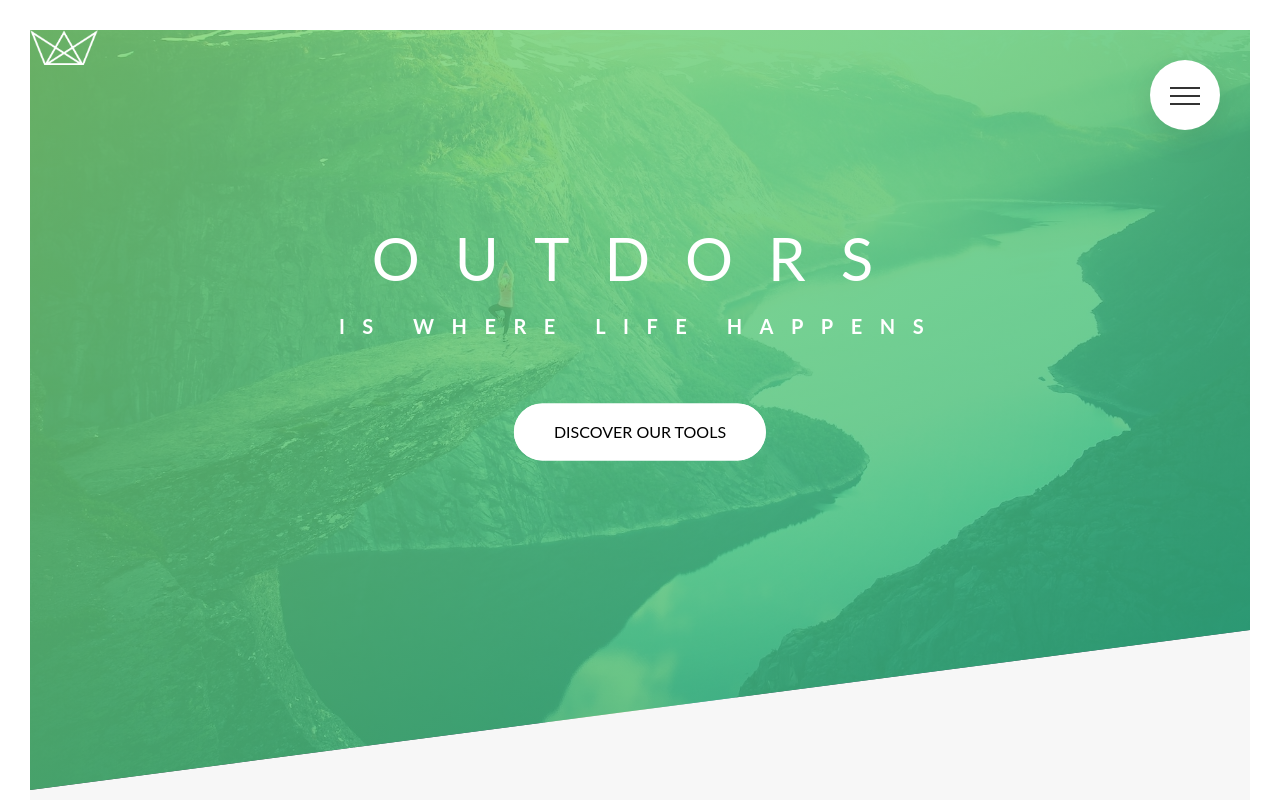
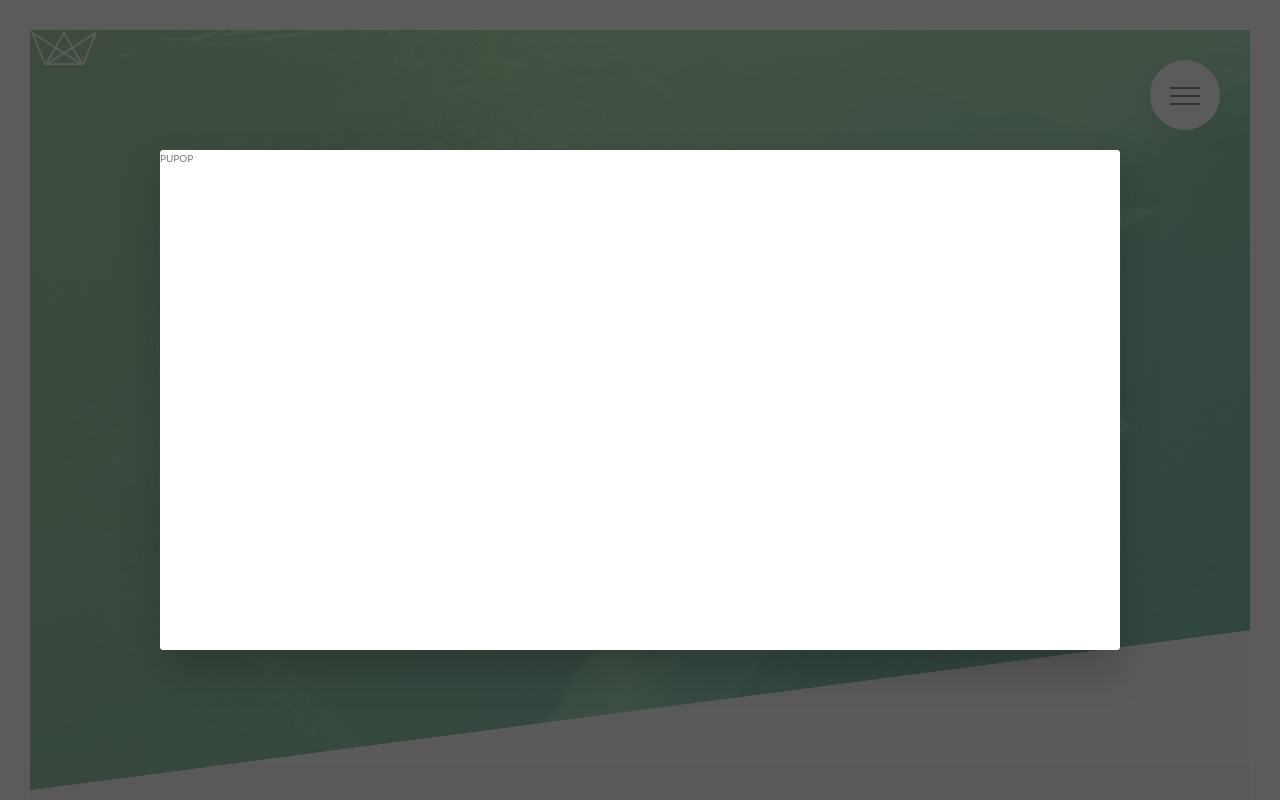
Before and after one commit to cyrus1991/advance_css, a website: page index.html in a window 1280 px wide. Shown: the top 800 px of the page. Drawn offline with Linux system fonts and the light colour scheme.

Commit message:
start the popup section

```diff
--- a/index.html
+++ b/index.html
@@ -368,6 +368,11 @@
     </div>
   </footer>
 
+  <div class="popup">
+    <div class="popup__content">
+      PUPOP
+    </div>
+  </div>
 
 
   <!-- <section class="grid-test">
--- a/sass/abstracts/_mixins.sass
+++ b/sass/abstracts/_mixins.sass
@@ -3,3 +3,9 @@
     content: ''
     display: table
     clear: both
+
+@mixin absoluteCenter
+  position: absolute
+  top: 50%
+  left: 50%
+  transform: translate(-50%, -50%)
--- /dev/null
+++ b/sass/components/_popup.sass
@@ -0,0 +1,16 @@
+.popup
+  height: 100vh
+  width: 100%
+  background-color: rgba($color-gray-dark-3, .8)
+  position: fixed
+  top: 0
+  left: 0
+  z-index: 400
+
+  &__content
+    @include absoluteCenter
+    background-color: $color-white
+    width: 75%
+    height: 50rem
+    box-shadow: 0 2rem 4rem rgba($color-black, .2)
+    border-radius: 3px
--- a/sass/main.sass
+++ b/sass/main.sass
@@ -14,6 +14,7 @@
 @import "components/story"
 @import "components/bg-video"
 @import "components/form"
+@import "components/_popup"
 
 @import "layout/grid"
 @import "layout/header"
```
Also changed, not shown: css/style.css.
